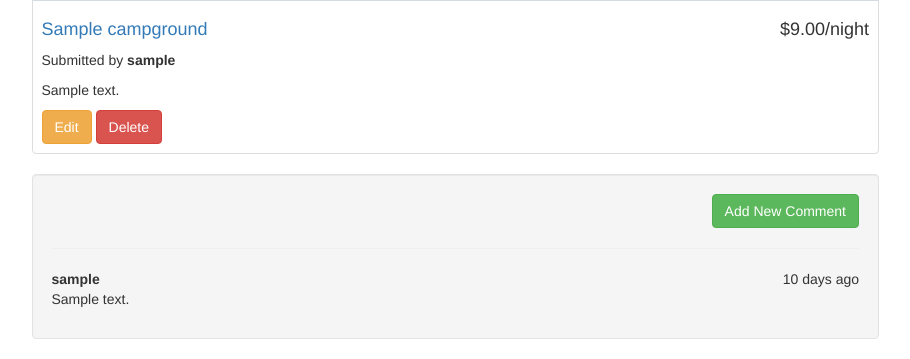
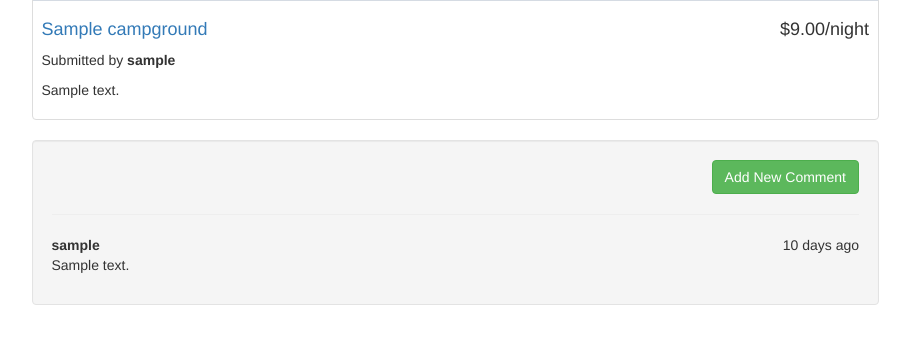
Before and after one commit to millerml352/YelpCamp, a Node server app: page /campgrounds/600000000000000000000001 in a window 1280 px wide. Shown: the part 706-1065 px from the top of the page, without its empty margins (331-1241 px from the left). After the commit the page ends 1011 px from the top, so only its background shows below. Run offline with Node 20, Linux system fonts and the light colour scheme; tables that the repository leaves empty hold one stand-in row (values such as "Sample post"); grey boxes marked "Sample" are stand-in pictures; some libraries are stand-ins or nearby versions.

Commit message:
Hide edit and delete buttons from show template unless logged in and owner

```diff
--- a/routes/campgrounds.js
+++ b/routes/campgrounds.js
@@ -104,8 +104,8 @@ function checkOwnership(req, res, next) {
 				res.redirect("back");
 			} else {
 			// Is user the owner of this campground?
-			// use .equals() method because foundCampground.author.id
-			// is an object while req.user.id is a string
+			// use mongoose .equals() method because foundCampground.author.id
+			// is a mongoose object while req.user.id is a string
 				if (foundCampground.author.id.equals(req.user.id)) {
 					next();
 				} else {
--- a/views/campgrounds/show.ejs
+++ b/views/campgrounds/show.ejs
@@ -17,10 +17,13 @@
 					<h4><a><%= campground.name %></a></h4>
 					<p>Submitted by <strong><%= campground.author.username %></strong></p>
 					<p><%= campground.description %></p>
-					<a class="btn btn-warning" href="/campgrounds/<%= campground._id %>/edit">Edit</a>
-					<form id="deleteForm" action="/campgrounds/<%= campground._id %>/?_method=DELETE" method="POST">
-						<button class="btn btn-danger">Delete</button>
-					</form>
+					<!-- currentUser is provided to all routes from middleware in app.js -->
+					<% if (currentUser && campground.author.id.equals(currentUser._id)) {%>
+						<a class="btn btn-warning" href="/campgrounds/<%= campground._id %>/edit">Edit</a>
+						<form id="deleteForm" action="/campgrounds/<%= campground._id %>/?_method=DELETE" method="POST">
+							<button class="btn btn-danger">Delete</button>
+						</form>
+					<% } %>
 				</div>
 			</div>
 			<div class="well">
```
